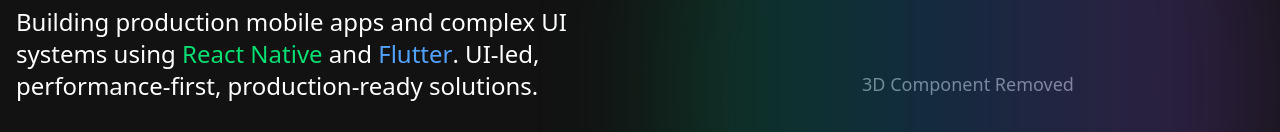
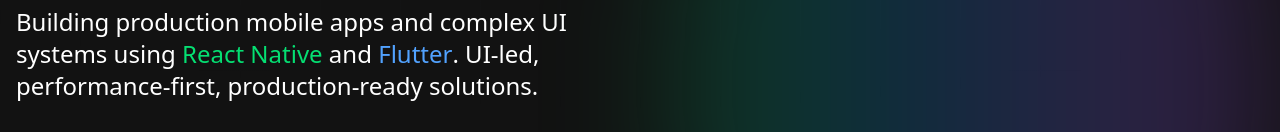
Before and after one commit to ba3b/mohammed-portfolio, a Next.js app: page / in a window 1280 px wide. Shown: the part 330-462 px from the top of the page. Built offline with nearby package versions, Linux system fonts and the light colour scheme.

Commit message:
3d component

```diff
--- a/components/sections/hero-section.tsx
+++ b/components/sections/hero-section.tsx
@@ -3,8 +3,9 @@
 import { motion } from 'framer-motion'
 import { ArrowRight, Download, Github, Linkedin, MapPin, Mail } from 'lucide-react'
 import { Button } from '@/components/ui/button'
-
 import Link from 'next/link'
+// @ts-ignore
+import Spline from '@splinetool/react-spline'
 
 export function HeroSection() {
   const containerVariants = {
@@ -177,7 +178,9 @@ export function HeroSection() {
             className="relative h-[600px] lg:h-[700px] flex items-center justify-center"
           >
             <div className="absolute inset-0 bg-gradient-to-r from-green-500/20 via-blue-500/20 to-purple-500/20 rounded-full blur-3xl" />
-            <div className="text-white/50 text-lg">3D Component Removed</div>
+            <div className="relative w-full h-full overflow-hidden rounded-lg">
+              <Spline scene="https://prod.spline.design/brHyJLJi0GtBCfa3/scene.splinecode" />
+            </div>
           </motion.div>
         </div>
       </div>
--- a/package.json
+++ b/package.json
@@ -11,7 +11,6 @@
   "dependencies": {
     "@emotion/is-prop-valid": "latest",
     "@hookform/resolvers": "^3.10.0",
-    "@splinetool/runtime": "^1.10.29",
     "@radix-ui/react-accordion": "1.2.2",
     "@radix-ui/react-alert-dialog": "1.1.4",
     "@radix-ui/react-aspect-ratio": "1.1.1",
@@ -42,6 +41,7 @@
     "@react-three/drei": "latest",
     "@react-three/fiber": "latest",
     "@splinetool/react-spline": "^4.1.0",
+    "@splinetool/runtime": "^1.10.76",
     "@tanstack/react-query": "latest",
     "@vercel/analytics": "1.3.1",
     "autoprefixer": "^10.4.20",
```
Also changed, not shown: 1 other file (tests, documents, lock files or other folders).
